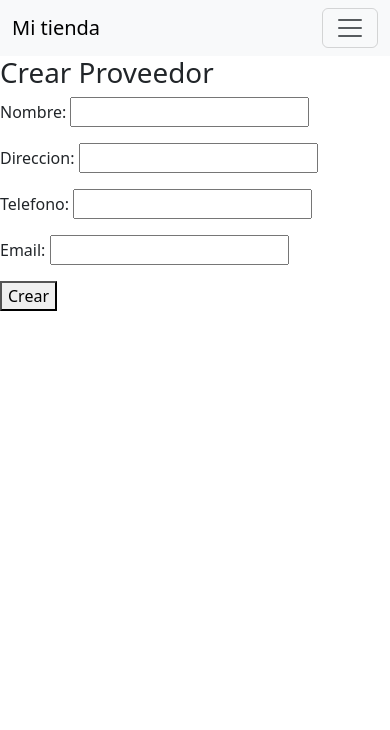
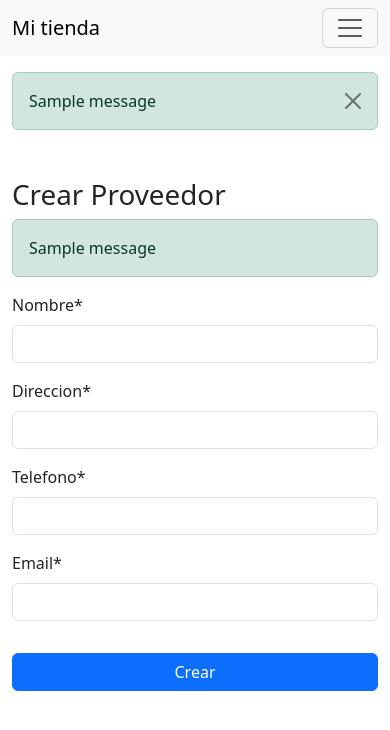
Before and after one commit to yecit1997/tienda, a Django app: page /proveedores/crear-proveedor/ in a window 390 px wide. Shown: the top 730 px of the page. Run offline with Django 5.2, Linux system fonts and the light colour scheme; tables that the repository leaves empty hold one stand-in row (values such as "Sample post"); one stand-in notice (Sample message) is shown; some libraries are stand-ins or nearby versions.

Commit message:
Se configuran los mensajes en la pagina base para que se puedan visualizar en todas las aplicaciones, adicional se corrije el tema de cierre de sesión en cual contaba con una mala redireccion a la hora de finalizar

```diff
--- a/apps/clientes/views.py
+++ b/apps/clientes/views.py
@@ -12,7 +12,7 @@ class CustomLoginView(LoginView):
     authentication_form = CustomLoginForm
     redirect_authenticated_user = True
     # Valor por defecto cuando no hay ?next=...: redirigir a registro (o cambia por la URL que quieras)
-    success_url = reverse_lazy('clientes:register')
+    success_url = reverse_lazy('proveedores:listar_proveedores')
 
     def get_success_url(self):
         """
--- a/templates/clientes/registro.html
+++ b/templates/clientes/registro.html
@@ -1,5 +1,5 @@
 {% extends 'core/base.html' %}
-{% load widget_tweaks %}
+{% comment %} {% load widget_tweaks %} {% endcomment %}
 {% load crispy_forms_tags %}
 
 {% block title %}
--- a/templates/components/navbar.html
+++ b/templates/components/navbar.html
@@ -12,7 +12,11 @@
       {% if user.is_authenticated %}
         <div class="navbar-nav ms-auto">
           <span class="nav-link">Bienvenido, {{ user.username }}</span>
-          <a class="nav-link" href="{% url 'clientes:logout' %}">Cerrar sesión</a>
+          {% comment %} <a class="nav-link" href="{% url 'clientes:logout' %}">Cerrar sesión</a> {% endcomment %}
+          <form method="post" action="{% url 'clientes:logout' %}">
+            {% csrf_token %}
+            <button type="submit" class="btn btn-danger">Cerrar Sesión</button>
+          </form>
         </div>
       {% else %}
         <div class="navbar-nav ms-auto">
--- a/templates/core/base.html
+++ b/templates/core/base.html
@@ -1,28 +1,20 @@
-<!doctype html>
+<!DOCTYPE html>
 <html lang="en">
   <head>
     <title>
       {% block title %}
         Tienda Online
-        {% endblock title %}
+      {% endblock %}
     </title>
     <!-- Required meta tags -->
     <meta charset="utf-8" />
-        <meta
-            name="viewport"
-            content="width=device-width, initial-scale=1, shrink-to-fit=no"
-        />
+    <meta name="viewport" content="width=device-width, initial-scale=1, shrink-to-fit=no" />
 
     <!-- Bootstrap CSS v5.2.1 -->
-        <link
-            href="https://cdn.jsdelivr.net/npm/bootstrap@5.3.2/dist/css/bootstrap.min.css"
-            rel="stylesheet"
-            integrity="sha384-T3c6CoIi6uLrA9TneNEoa7RxnatzjcDSCmG1MXxSR1GAsXEV/Dwwykc2MPK8M2HN"
-            crossorigin="anonymous"
-        />
+    <link href="https://cdn.jsdelivr.net/npm/bootstrap@5.3.2/dist/css/bootstrap.min.css" rel="stylesheet" integrity="sha384-T3c6CoIi6uLrA9TneNEoa7RxnatzjcDSCmG1MXxSR1GAsXEV/Dwwykc2MPK8M2HN" crossorigin="anonymous" />
     {% block extra_head %}
-        {% endblock extra_head %}
 
+    {% endblock %}
   </head>
 
   <body>
@@ -30,30 +22,33 @@
       <!-- place navbar here -->
       {% include 'components/navbar.html' %}
     </header>
+    <!-- Mensajes globales de la aplicación (Django messages) -->
+    <div class="container mt-3">
+      {% if messages %}
+        {% for message in messages %}
+          <div class="alert alert-{{ message.tags|default:'info' }} alert-dismissible fade show" role="alert">
+            {{ message }}
+            <button type="button" class="btn-close" data-bs-dismiss="alert" aria-label="Close"></button>
+          </div>
+        {% endfor %}
+      {% endif %}
+    </div>
     <main>
       {% block content %}
-        {% endblock content %}
+
+      {% endblock %}
     </main>
     <footer>
       <!-- place footer here -->
     </footer>
     <!-- Bootstrap JavaScript Libraries -->
 
-        <script
-            src="https://cdn.jsdelivr.net/npm/@popperjs/core@2.11.8/dist/umd/popper.min.js"
-            integrity="sha384-I7E8VVD/ismYTF4hNIPjVp/Zjvgyol6VFvRkX/vR+Vc4jQkC+hVqc2pM8ODewa9r"
-            crossorigin="anonymous"
-        ></script>
+    <script src="https://cdn.jsdelivr.net/npm/@popperjs/core@2.11.8/dist/umd/popper.min.js" integrity="sha384-I7E8VVD/ismYTF4hNIPjVp/Zjvgyol6VFvRkX/vR+Vc4jQkC+hVqc2pM8ODewa9r" crossorigin="anonymous"></script>
 
-        <script
-            src="https://cdn.jsdelivr.net/npm/bootstrap@5.3.2/dist/js/bootstrap.min.js"
-            integrity="sha384-BBtl+eGJRgqQAUMxJ7pMwbEyER4l1g+O15P+16Ep7Q9Q+zqX6gSbd85u4mG4QzX+"
-            crossorigin="anonymous"
-        ></script>
+    <script src="https://cdn.jsdelivr.net/npm/bootstrap@5.3.2/dist/js/bootstrap.min.js" integrity="sha384-BBtl+eGJRgqQAUMxJ7pMwbEyER4l1g+O15P+16Ep7Q9Q+zqX6gSbd85u4mG4QzX+" crossorigin="anonymous"></script>
 
     {% block js %}
 
-        {% endblock js %}
-
+    {% endblock %}
   </body>
 </html>
--- a/templates/proveedores/crear_proveedor.html
+++ b/templates/proveedores/crear_proveedor.html
@@ -1,14 +1,28 @@
 {% extends 'core/base.html' %}
-
+{% load crispy_forms_tags %}
 {% block title %}
-    Login - Tienda Online
-{% endblock title %}
+  Login - Tienda Online
+{% endblock %}
 
 {% block content %}
-    <h1>Crear Proveedor</h1>
-    <form method="post" enctype="multipart/form-data">
-        {% csrf_token %}
-        {{ form.as_p }}
-        <button type="submit">Crear</button>
-    </form>
-{% endblock content %}
+  <div class="container mt-5">
+    <div class="row justify-content-center">
+      <div class="col-md-5">
+        <h1>Crear Proveedor</h1>
+        <div>
+          {% if messages %}
+            {% for message in messages %}
+              <div class="alert alert-{{ message.tags }}">{{ message }}</div>
+            {% endfor %}
+          {% endif %}
+        </div>
+
+        <form method="post" enctype="multipart/form-data">
+          {% csrf_token %}
+          {{ form|crispy }}
+          <button type="submit" class="btn btn-primary w-100 mt-3">Crear</button>
+        </form>
+      </div>
+    </div>
+  </div>
+{% endblock %}
--- a/templates/proveedores/lista_proveedor.html
+++ b/templates/proveedores/lista_proveedor.html
@@ -5,6 +5,9 @@
 {% endblock title %}
 
 {% block content %}
+<div class="m-3 text-end">
+    <a href="{% url 'proveedores:crear_proveedor' %}" class="btn btn-primary">Crear Proveedor</a>
+</div>
     <h1>Lista de Proveedores</h1>
     <table class="table">
         <thead>
```
Lines whose indentation alone changed are shown as unchanged.
